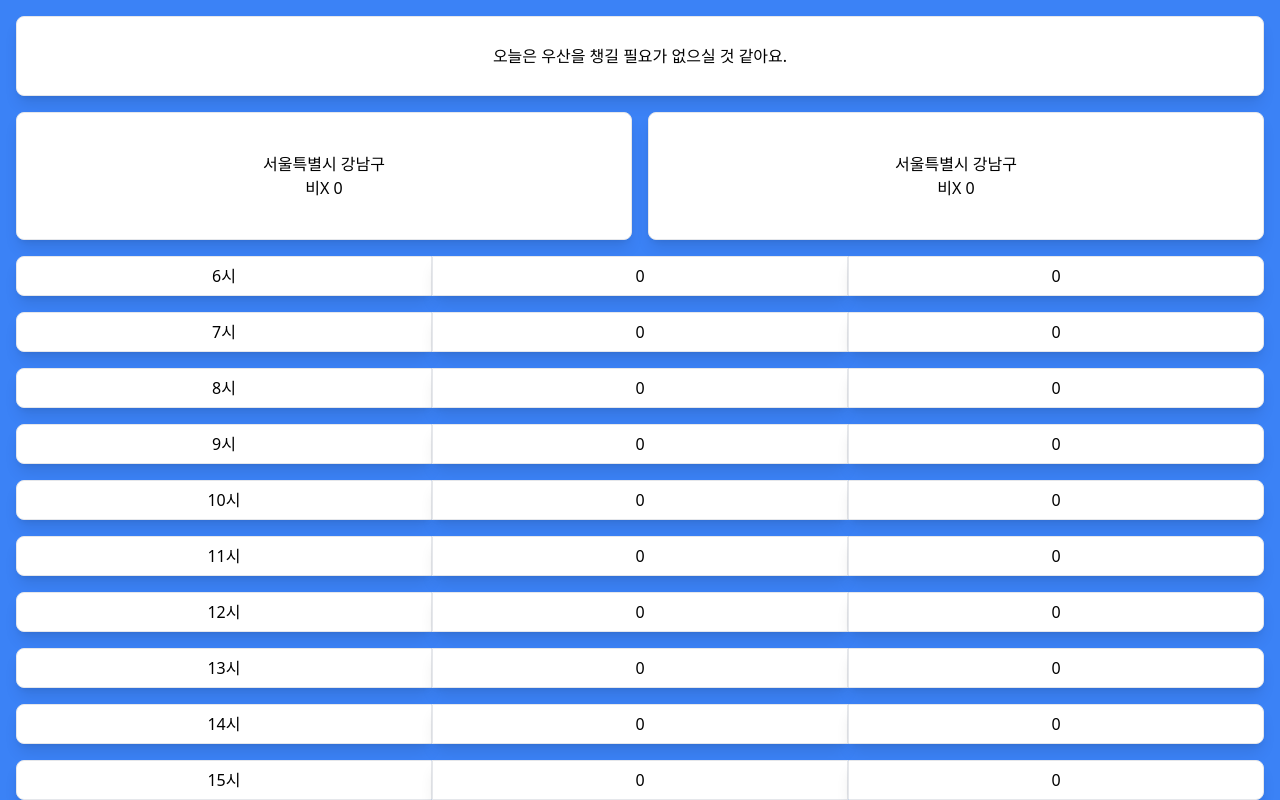
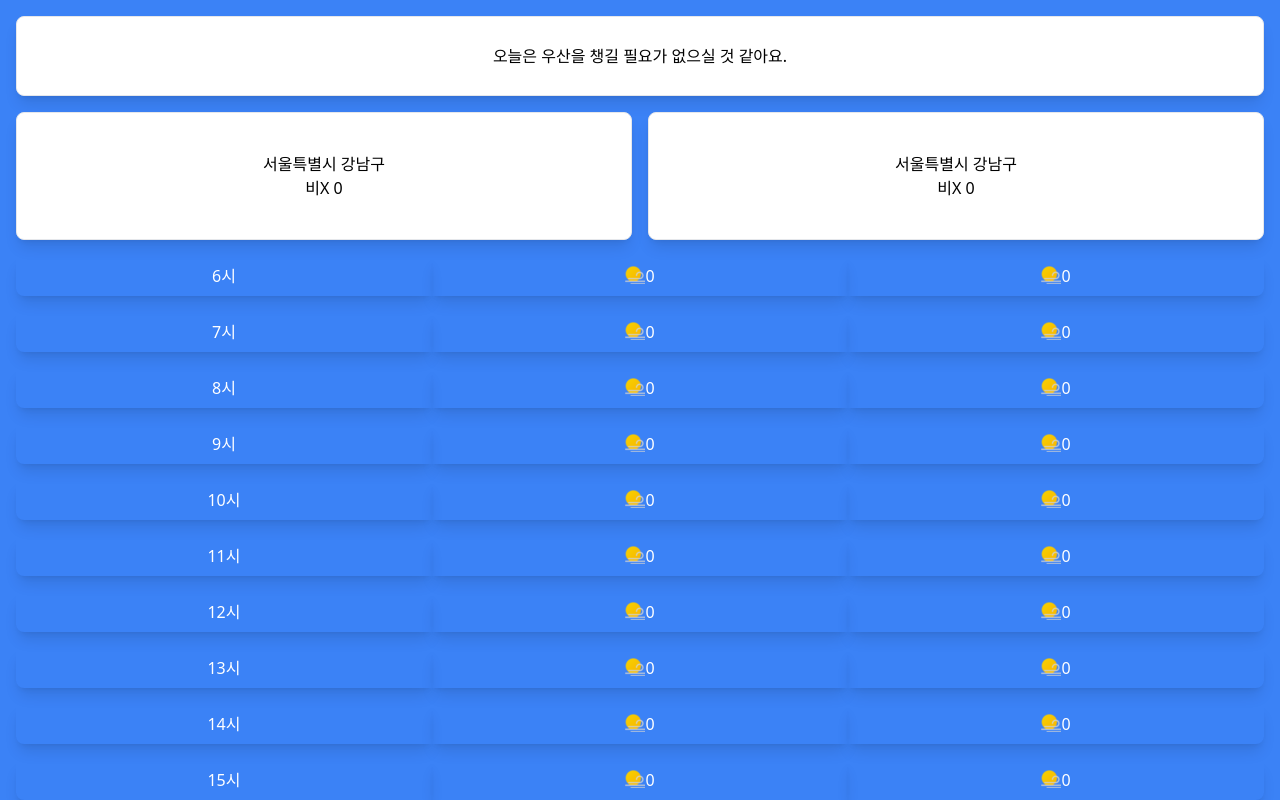
Before and after one commit to KoDongUk/should-i-bring-an-umbrella, a Next.js app: page / in a window 1280 px wide. Built offline with nearby package versions, Linux system fonts and the light colour scheme; no server answers.

Commit message:
feature: 날씨, 시간 별 이미지 수정

```diff
--- a/src/components/narrow-weather-card.tsx
+++ b/src/components/narrow-weather-card.tsx
@@ -1,29 +1,45 @@
 'use client'
 
 import { useWeatherStore } from "@/stores/weather-store";
+import { WeatherSpriteIcon } from "./weather-sprite-icon";
 
 export const NarrowWeatherCard = () => {
   const {departureWeather, destinationWeather} = useWeatherStore();
 
+  const getWeather = (PTY: string) => {
+    switch(PTY) {
+      case '0':
+        return 'sunny';
+      case '2':
+        return 'rainySnow';
+      case '3':
+        return 'snow';
+      default:
+        return 'rainy'
+    }
+  }
+
   return (
-    <div className="grid grid-cols-3 pl-4 pr-4 gap-x-0 gap-y-4">
+    <div className="grid grid-cols-3 pl-4 pr-4 gap-x-0 gap-y-4 text-white">
       <div>
         {departureWeather.map((item, index) => (
-          <div key={index} className="flex items-center justify-center h-[5vh] border rounded-l-lg shadow-lg bg-white mb-4">
+          <div key={index} className="flex items-center justify-center h-[5vh] rounded-l-lg shadow-lg mb-4">
             {index+6}시
           </div>
         ))}
       </div>
       <div>
         {departureWeather.map((item, index) => (
-          <div key={index} className="flex items-center justify-center h-[5vh] border shadow-lg bg-white mb-4">
+          <div key={index} className="flex items-center justify-center h-[5vh] shadow-lg mb-4">
+            <WeatherSpriteIcon imgName={`${getWeather(item.PTY)}${index <= 13 ? 'Day' : 'Night'}`} />
             {item.PTY} {item.POP}
           </div>
         ))}
       </div>
       <div>
       {destinationWeather.map((item, index) => (
-          <div key={index} className="flex items-center justify-center h-[5vh] border rounded-r-lg shadow-lg bg-white mb-4">
+          <div key={index} className="flex items-center justify-center h-[5vh] rounded-r-lg shadow-lg mb-4">
+            <WeatherSpriteIcon imgName={`${getWeather(item.PTY)}${index <= 13 ? 'Day' : 'Night'}`} />
             {item.PTY} {item.POP}
           </div>
         ))}
```
